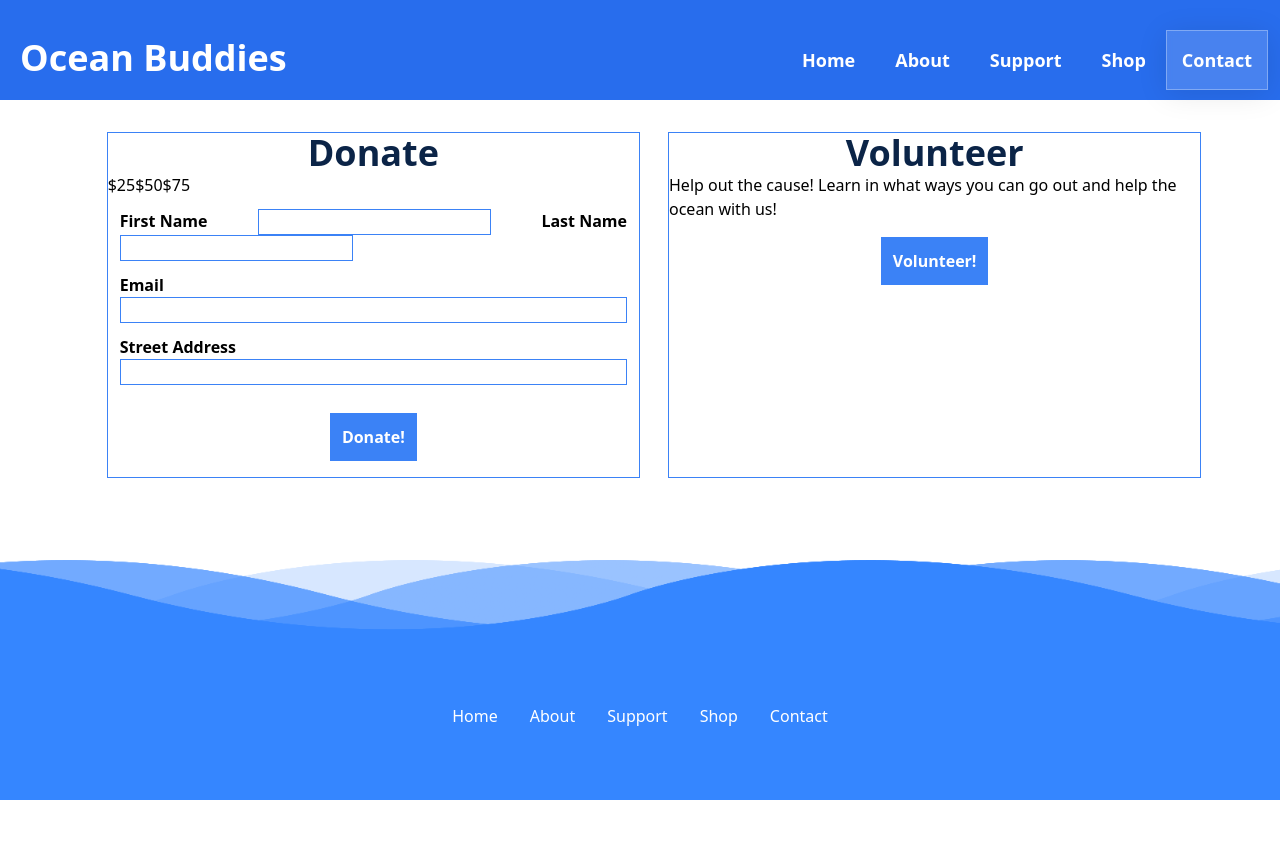
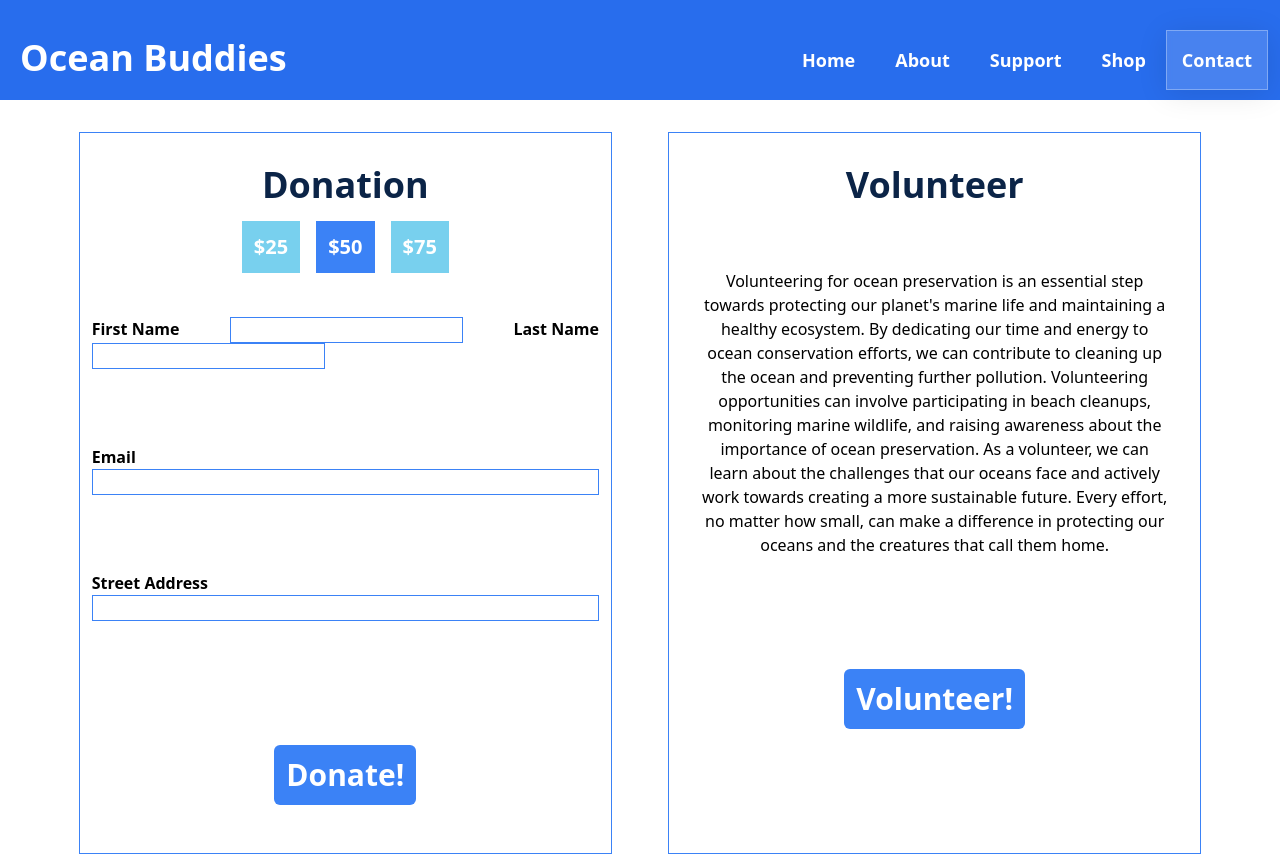
Before and after one commit to Oceans-4/Ocean-App, a React (Create React App) app in the folder client/: page /support in a window 1280 px wide. Shown: the top 856 px of the page. Before the commit the page ends 800 px from the top, so only its background shows below. Built offline with nearby package versions, Linux system fonts and the light colour scheme.

Commit message:
added more styling to the SupportPage component

```diff
--- a/client/src/components/supportComponent/SupportPage.js
+++ b/client/src/components/supportComponent/SupportPage.js
@@ -1,37 +1,41 @@
 const SupportPage = () => {
   return (
     <div className="flex flex-wrap justify-center py-8">
-      <div className="w-5/12 max-md:w-11/12 border-blue-500 border mx-7">
-        <h1 className="text-center text-4xl font-bold text-[#0B2447]">Donate</h1>
-        <div className="flex flex-row">
-          <h2></h2>
-          <div>$25</div>
-          <div>$50</div>
-          <div>$75</div>
-        </div>
-        <div className="flex flex-wrap justify-between m-3 max-lg:flex-col">
+      <div className="w-5/12 max-lg:w-9/12 border-blue-500 border mx-7 pt-8">
+        <h1 className="text-center text-4xl font-bold text-[#0B2447]">Donation</h1>
+        <section className="flex justify-center pt-4">
+          <div className="flex">
+            <div className="bg-[#78d0ee] text-white font-bold p-3 text-xl mx-2">$25</div>
+            <div className="bg-blue-500 text-white font-bold p-3 text-xl mx-2">$50</div>
+            <div className="bg-[#78d0ee] text-white font-bold p-3 text-xl mx-2">$75</div>
+          </div>
+        </section>
+        <div className="flex flex-wrap justify-between m-3 max-lg:flex-col py-8">
           <label className="font-bold">First Name</label>
           <input className="border-blue-500 border" />
           <label className="font-bold">Last Name</label>
           <input className="border-blue-500 border" />
         </div>
-        <div className="m-3">
+        <div className="m-3 py-8">
           <label className="font-bold">Email</label>
           <input className="border-blue-500 border w-full" />
         </div>
-        <div className="m-3">
+        <div className="m-3 py-8">
           <label className="font-bold">Street Address</label>
           <input className="border-blue-500 border w-full" />
         </div>
-        <div className="flex justify-center">
-          <button className="bg-blue-500 text-white p-3 m-4 font-bold">Donate!</button>
+        <div className="flex justify-center pt-16 pb-8">
+          <button className="bg-blue-500 text-white text-3xl p-3 m-4 font-bold rounded-md">Donate!</button>
         </div>
       </div>
-      <div className="w-5/12 max-md:w-11/12 border-blue-500 border">
+      <div className="w-5/12 max-md:w-11/12 border-blue-500 border mx-7 py-8">
         <h1 className="text-center text-4xl font-bold text-[#0B2447]">Volunteer</h1>
-        <p>Help out the cause! Learn in what ways you can go out and help the ocean with us!</p>
-        <div className="flex justify-center">
-          <button className="bg-blue-500 text-white p-3 m-4 font-bold">Volunteer!</button>
+        <p className="m-8 py-8 text-center">
+          Volunteering for ocean preservation is an essential step towards protecting our planet's marine life and maintaining a healthy ecosystem. By dedicating our time and energy to ocean conservation efforts, we can contribute to cleaning up the ocean and preventing further pollution. Volunteering opportunities can involve participating in beach cleanups, monitoring marine wildlife, and raising awareness about the importance of ocean preservation. As a volunteer, we can learn about the
+          challenges that our oceans face and actively work towards creating a more sustainable future. Every effort, no matter how small, can make a difference in protecting our oceans and the creatures that call them home.
+        </p>
+        <div className="flex justify-center pt-8">
+          <button className="bg-blue-500 text-white text-3xl p-3 m-4 font-bold rounded-md">Volunteer!</button>
         </div>
       </div>
     </div>
```
